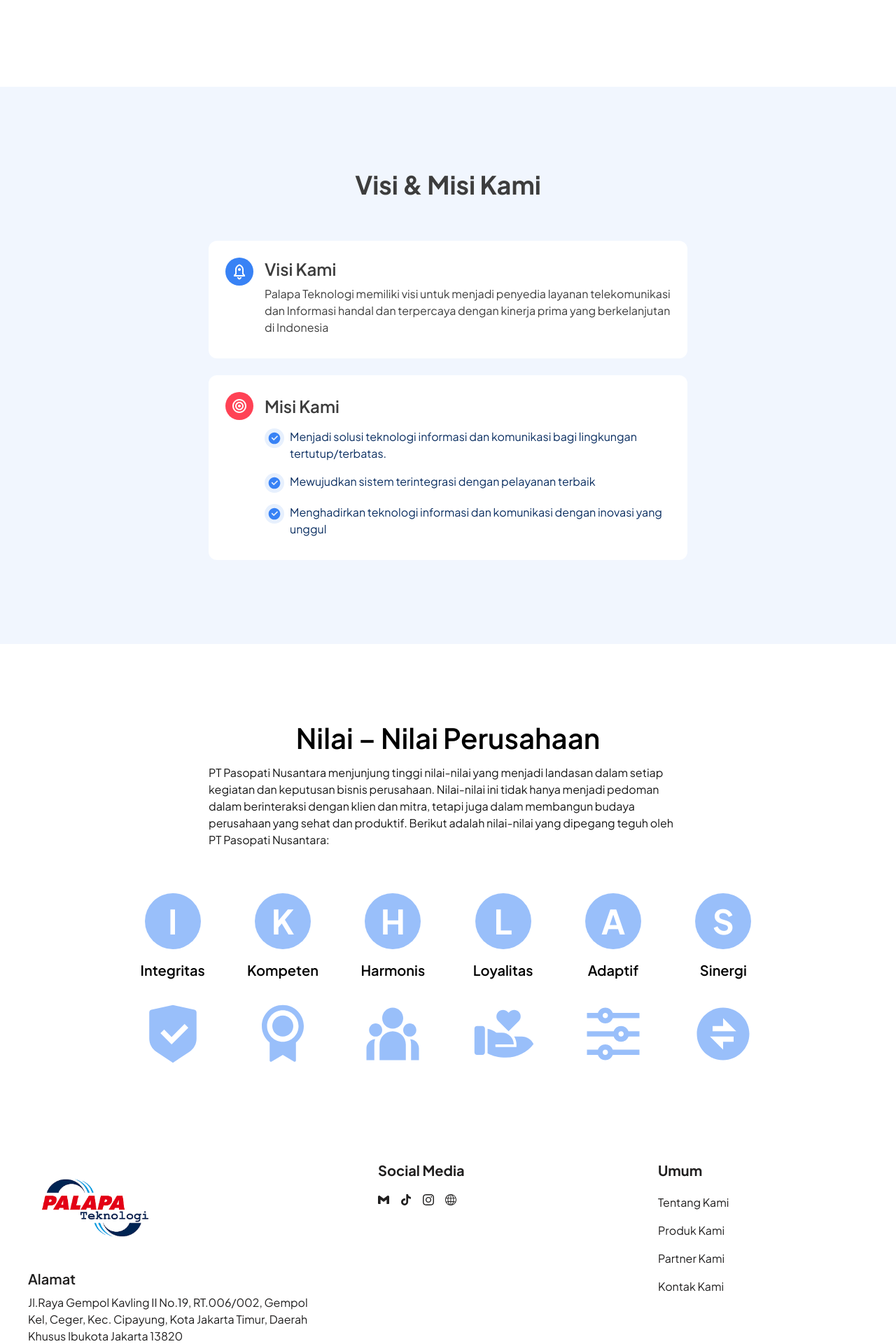
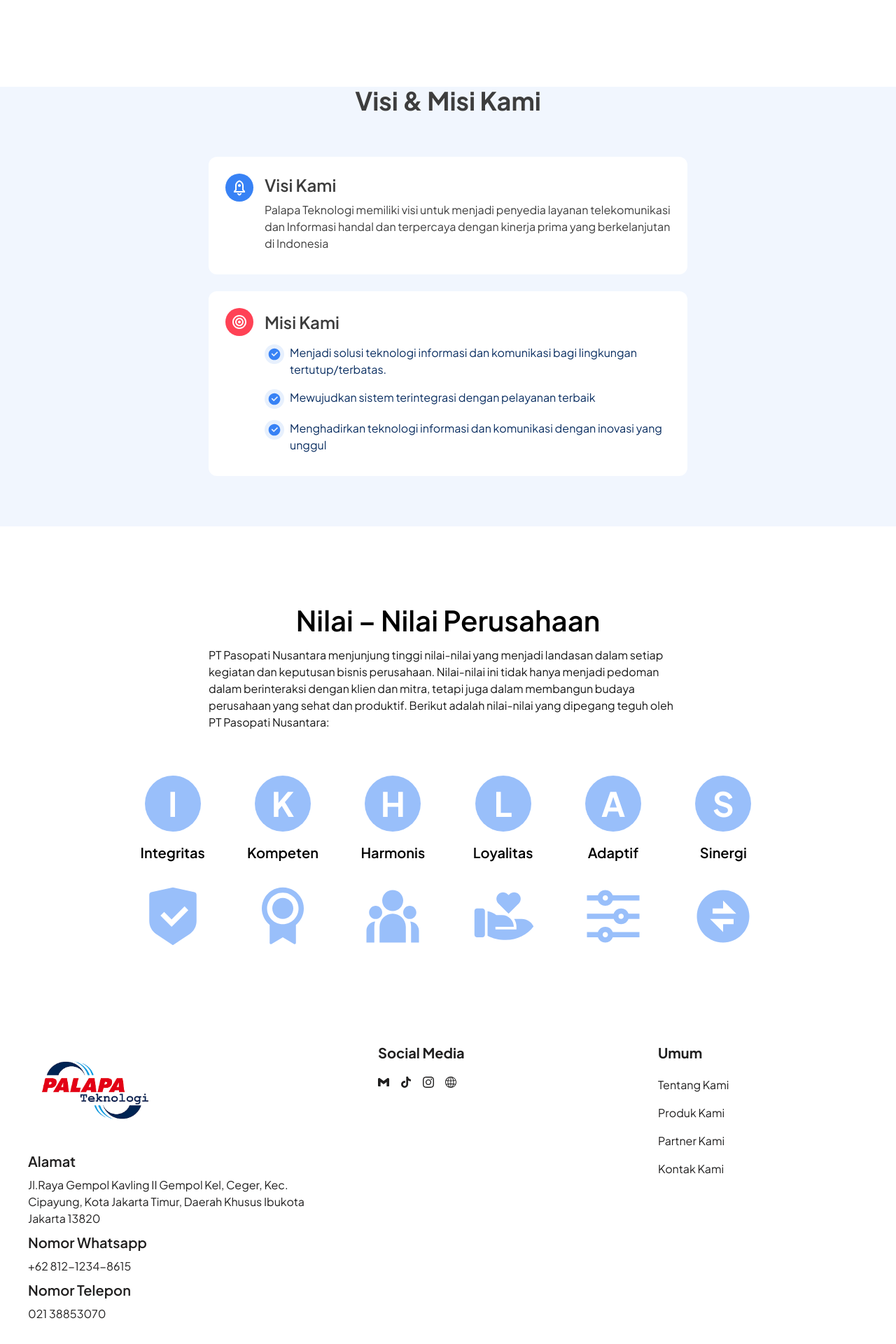
Before and after one commit to agripaa/palapa, a Next.js app: page /about-us in a window 1280 px wide. Shown: the part 2020-3940 px from the top of the page at 70% size. Built offline with nearby package versions, Linux system fonts and the light colour scheme; a web font is replaced by a local one.

Commit message:
new update

```diff
--- a/src/app/about-us/page.js
+++ b/src/app/about-us/page.js
@@ -161,10 +161,9 @@ export default function AboutUs() {
         </div>
 
         {/* VISI MISII */}
-        <div className="py-24 md:px-28 lg:px-40 md:bg-[#F1F6FE] mt-40 flex flex-col justify-center">
+        <div className="pb-12 md:px-28 lg:px-40 md:bg-[#F1F6FE] mt-40 flex flex-col justify-center">
           <h1 className="
               font-bold text-[#3D3D3D] text-700 text-4xl
-              my-6
               mb-10 md:mb-6
               mx-auto">
                 Visi & Misi Kami
--- a/src/app/components/Footer.js
+++ b/src/app/components/Footer.js
@@ -43,7 +43,7 @@ export default function Footer() {
             <div className="mt-5 flex flex-col gap-2">
               <h2 className="text-xl font-semibold">Alamat</h2>
               <p className="md:text-base text-md font-regular">
-                Jl.Raya Gempol Kavling II No.19, RT.006/002, Gempol Kel, Ceger, Kec. Cipayung, Kota Jakarta Timur, Daerah Khusus Ibukota Jakarta 13820
+                Jl.Raya Gempol Kavling II Gempol Kel, Ceger, Kec. Cipayung, Kota Jakarta Timur, Daerah Khusus Ibukota Jakarta 13820
               </p>
               <h2 className="text-xl font-semibold">Nomor Whatsapp</h2>
               <p className="md:text-base text-md font-regular">+62 812-1234-8615</p>
--- a/src/app/contact/page.js
+++ b/src/app/contact/page.js
@@ -33,7 +33,7 @@ export default function Contact() {
       <div className='flex w-4/5'>
         <RiMapPin2Fill className="text-[#3882F5] text-2xl shrink-0 mr-4" />
         <p className="text-gray-700 text-base">
-            Jl.Raya Gempol Kavling II No.19, RT.006/002, Gempol Kel, Ceger, Kec. Cipayung, Kota Jakarta Timur, Daerah Khusus Ibukota Jakarta 13820
+            Jl.Raya Gempol Kavling II Gempol Kel, Ceger, Kec. Cipayung, Kota Jakarta Timur, Daerah Khusus Ibukota Jakarta 13820
         </p>
       </div>
         <div className='flex'>
```
Also changed, not shown: 2 other files (tests, documents, lock files or other folders).
